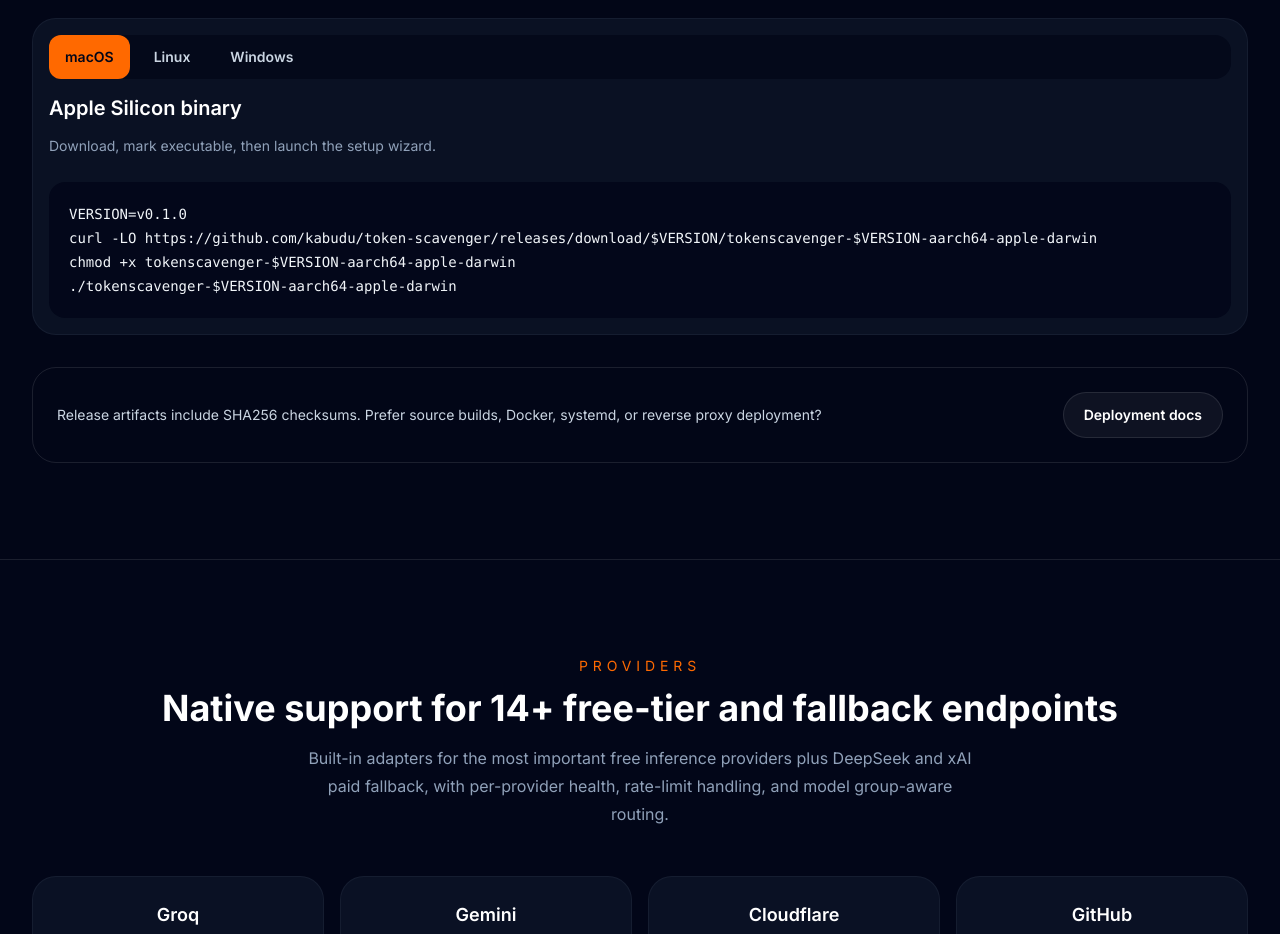
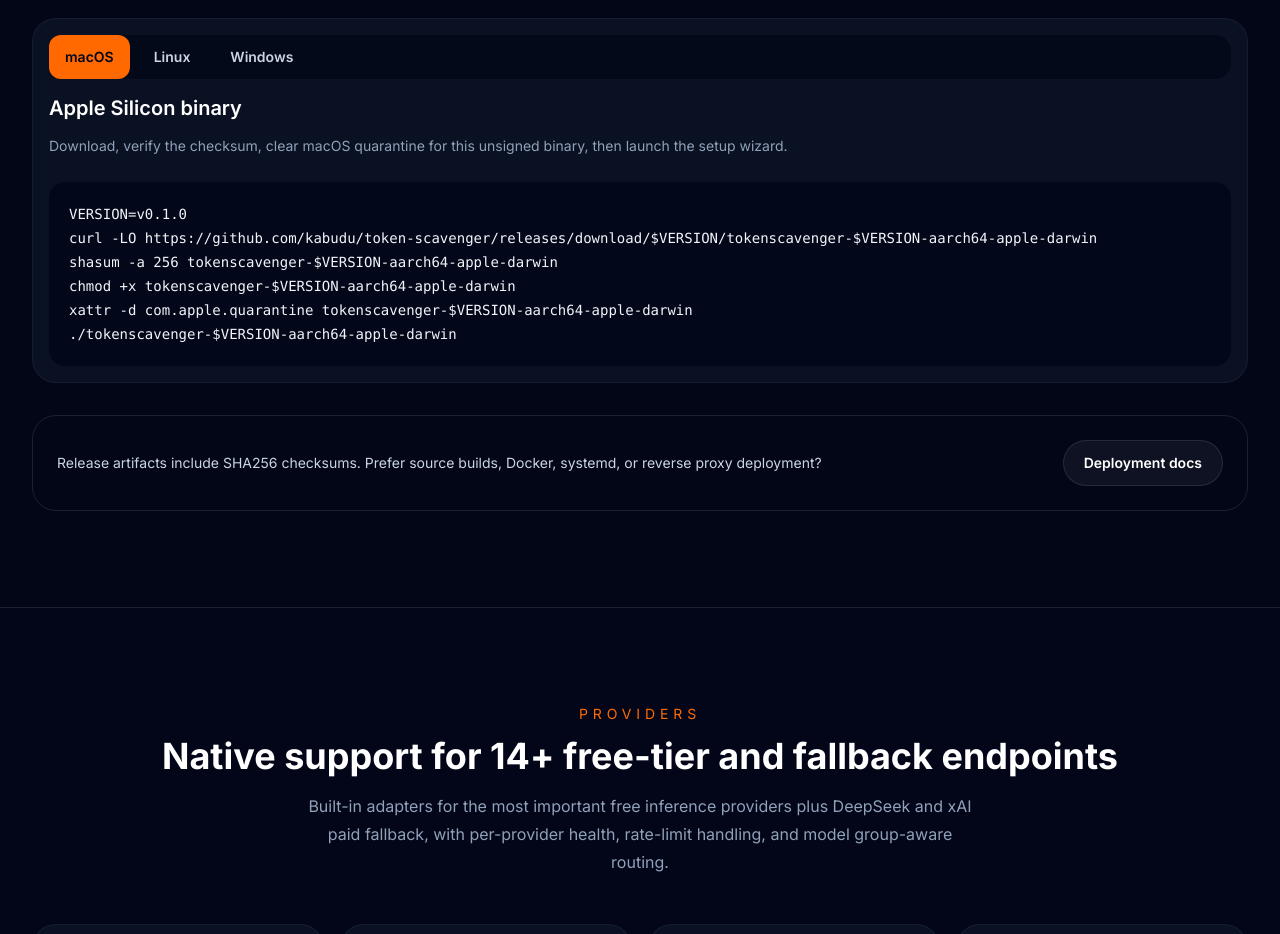
Before and after one commit to kabudu/token-scavenger, a website: page docs/index.html in a window 1280 px wide. Shown: the part 1120-2054 px from the top of the page. Drawn offline with Linux system fonts and the light colour scheme.

Commit message:
docs: mac quarantine issue workaround

```diff
--- a/docs/index.html
+++ b/docs/index.html
@@ -328,13 +328,16 @@
                 Apple Silicon binary
               </h3>
               <p class="mt-3 max-w-3xl text-sm leading-6 text-slate-400">
-                Download, mark executable, then launch the setup wizard.
+                Download, verify the checksum, clear macOS quarantine for this
+                unsigned binary, then launch the setup wizard.
               </p>
               <pre
                 class="mt-6 min-w-0 overflow-x-auto rounded-2xl bg-slate-950/80 p-5 text-sm leading-6 text-slate-200"
               ><code>VERSION=v0.1.0
 curl -LO https://github.com/kabudu/token-scavenger/releases/download/$VERSION/tokenscavenger-$VERSION-aarch64-apple-darwin
+shasum -a 256 tokenscavenger-$VERSION-aarch64-apple-darwin
 chmod +x tokenscavenger-$VERSION-aarch64-apple-darwin
+xattr -d com.apple.quarantine tokenscavenger-$VERSION-aarch64-apple-darwin
 ./tokenscavenger-$VERSION-aarch64-apple-darwin</code></pre>
             </article>
 
```
Also changed, not shown: .github/workflows/release.yml, CHANGELOG.md, README.md.
